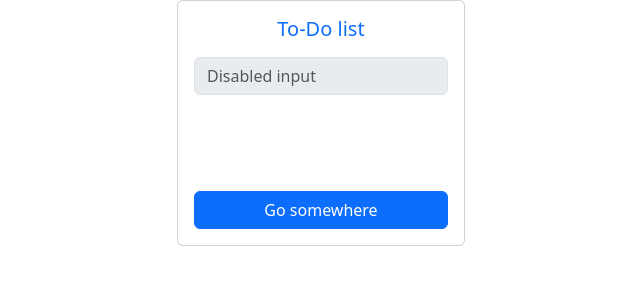
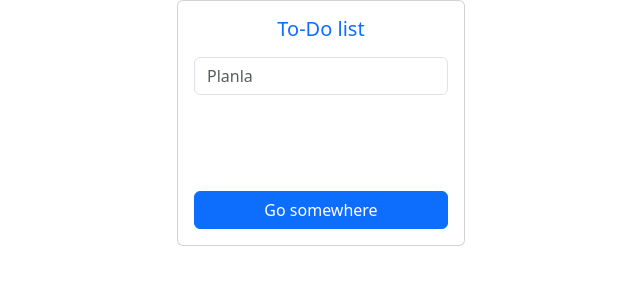
Before and after one commit to sadigzadeamina07/to-do-list, a plain HTML site: page index.html in a window 1280 px wide. Shown: the whole page, without its empty margins (319-959 px from the left). Drawn offline with nearby package versions, Linux system fonts and the light colour scheme.

Commit message:
input changed to the enable

```diff
--- a/index.html
+++ b/index.html
@@ -12,7 +12,7 @@
 <div class="card  m-auto  d-flex " style="width: 18rem;">
   <div class="card-body   text-center ">
     <h5 class="card-title text-primary mb-3">To-Do list</h5>
-  <input class="form-control mb-5" type="text" placeholder="Disabled input" aria-label="Disabled input example" disabled>
+  <input class="form-control mb-5 " type="text" placeholder="Planla"  >
    <a href="#" class="btn btn-primary w-100 mt-5">Go somewhere</a>
   </div>
 </div>
```
